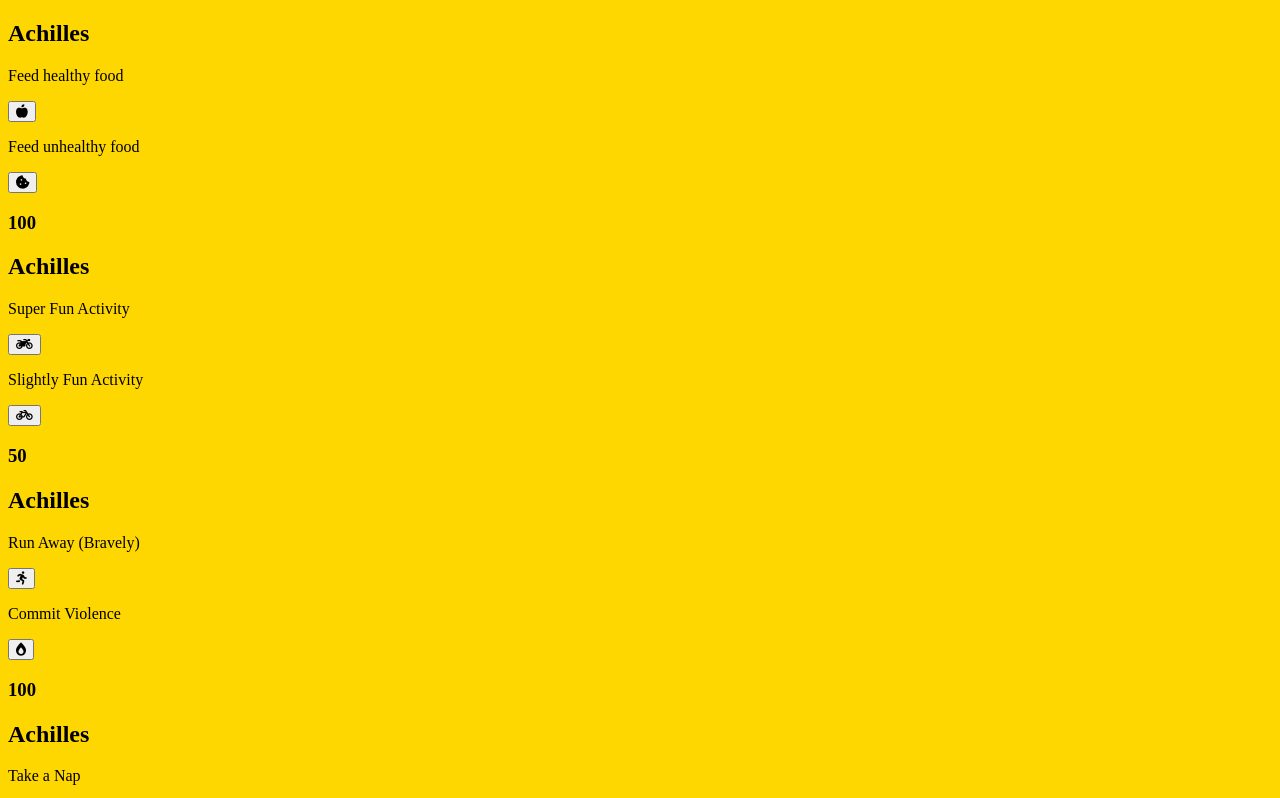
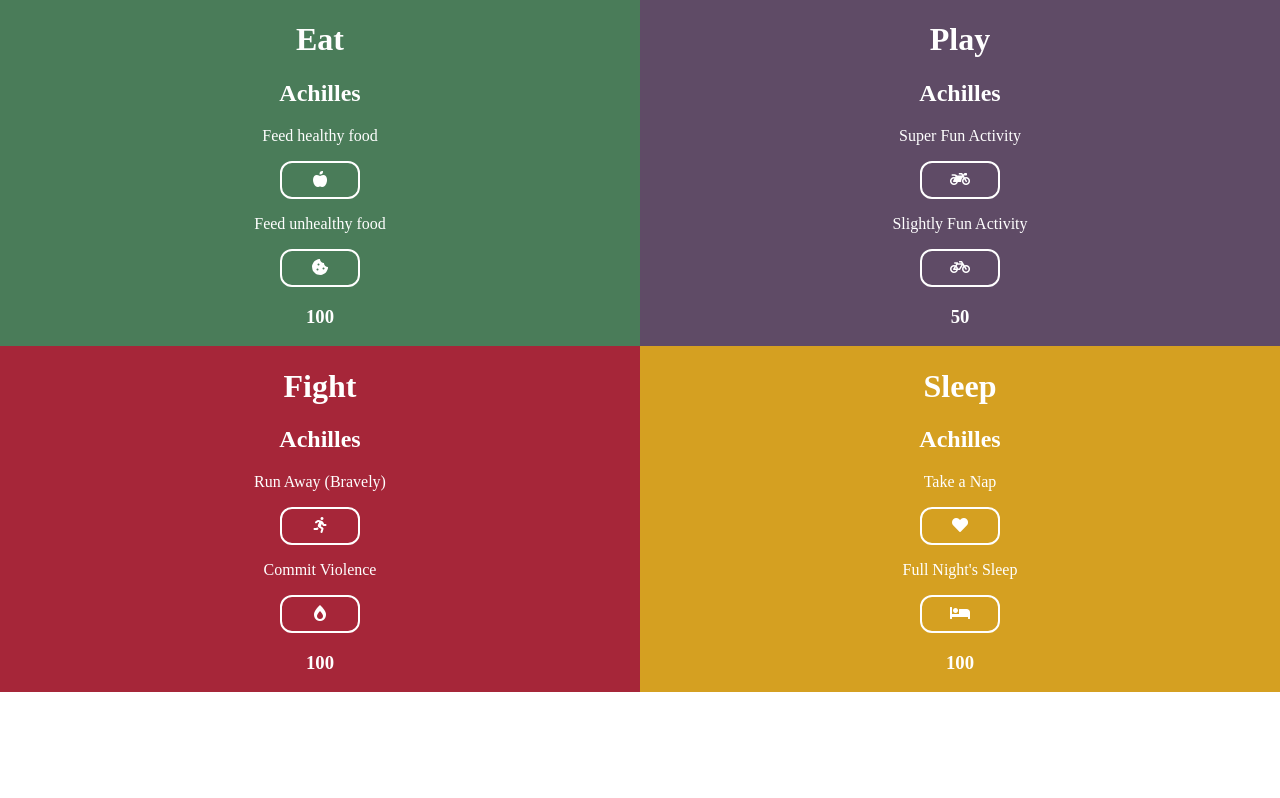
Before and after one commit to kannmelton2/tamagotchi, a website built with webpack: page src/index.html in a window 1280 px wide. Shown: the top 798 px of the page. Built offline with nearby package versions, Linux system fonts and the light colour scheme.

Commit message:
added stlying

```diff
--- a/src/javascripts/components/eat/eat.js
+++ b/src/javascripts/components/eat/eat.js
@@ -19,6 +19,7 @@ const fullnessMeter = (event) => {
 
 const foodTracker = () => {
   const domString = `<div>
+  <h1>Eat</h1>
   <h2>Achilles</h2>
   <p>Feed healthy food</p>
   <button class="feedPet" id="healthy"><i class="fas fa-apple-alt"></i></button>
--- a/src/javascripts/components/eat/eat.scss
+++ b/src/javascripts/components/eat/eat.scss
@@ -0,0 +1,7 @@
+@import '../../../styles/colors';
+
+#eat {
+  width: 50%;
+  color: white;
+  background-color: $eat;
+}
--- a/src/javascripts/components/fight/fight.js
+++ b/src/javascripts/components/fight/fight.js
@@ -19,6 +19,7 @@ const strengthMeter = (event) => {
 
 const strengthTracker = () => {
   const domString = `<div>
+  <h1>Fight</h1>
   <h2>Achilles</h2>
   <p>Run Away (Bravely)</p>
   <button class="fight" id="run-away"><i class="fas fa-running"></i></button>
--- a/src/javascripts/components/fight/fight.scss
+++ b/src/javascripts/components/fight/fight.scss
@@ -0,0 +1,6 @@
+@import "../../../styles/colors";
+
+#fight {
+  color: white;
+  background-color: $fight;
+}
--- a/src/javascripts/components/play/play.js
+++ b/src/javascripts/components/play/play.js
@@ -23,6 +23,7 @@ const funMeter = (event) => {
 
 const funTracker = () => {
   const domString = `<div>
+  <h1>Play</h1>
   <h2>Achilles</h2>
   <p>Super Fun Activity</p>
   <button class="have-fun" id="super-fun"><i class="fas fa-motorcycle"></i></button>
--- a/src/javascripts/components/play/play.scss
+++ b/src/javascripts/components/play/play.scss
@@ -0,0 +1,6 @@
+@import "../../../styles/colors";
+
+#play {
+  color: white;
+  background-color: $play;
+}
--- a/src/javascripts/components/sleep/sleep.js
+++ b/src/javascripts/components/sleep/sleep.js
@@ -10,7 +10,7 @@ const energyMeter = (event) => {
     } else if (energy >= 51 && energy <= 100) {
       petData.setEnergy(energy = 100);
     }
-  } else if (event.target.currentTarget.id === 'deep-slumber') {
+  } else if (event.currentTarget.id === 'deep-slumber') {
     if (energy <= 40) {
       petData.setEnergy(energy + 60);
     } else if (energy >= 41 && energy <= 100) {
@@ -23,6 +23,7 @@ const energyMeter = (event) => {
 
 const energyTracker = () => {
   const domString = `<div>
+  <h1>Sleep</h1>
   <h2>Achilles</h2>
   <p>Take a Nap</p>
   <button class="petSleep" id="nap"><i class="fas fa-heart"></i></button>
--- a/src/javascripts/components/sleep/sleep.scss
+++ b/src/javascripts/components/sleep/sleep.scss
@@ -0,0 +1,6 @@
+@import "../../../styles/colors";
+
+#sleep {
+  color: white;
+  background-color: $sleep;
+}
--- /dev/null
+++ b/src/styles/_colors.scss
@@ -0,0 +1,8 @@
+$eat: #4A7C59;
+$fight: #A62639;
+$play: #5F4B66;
+$sleep: #D5A021;
+
+
+$darkgray: #5D5A62;
+$lightgray: #BCB8B7;
--- a/src/styles/main.scss
+++ b/src/styles/main.scss
@@ -1,5 +1,27 @@
 @import "~@fortawesome/fontawesome-free/css/all.min.css";
+@import "./colors";
 
 body {
-  background-color: gold;
+  margin: 0;
 }
+
+#app {
+  display: flex;
+  flex-flow: row wrap;
+  width: 100%;
+}
+
+.quad {
+  text-align: center;
+  width: 50%;
+}
+
+button {
+  padding: .5em;
+  border: 2px solid white;
+  font: inherit;
+  color: inherit;
+  background-color: transparent;
+  width: 5em;
+  border-radius: .75em;
+}
```
